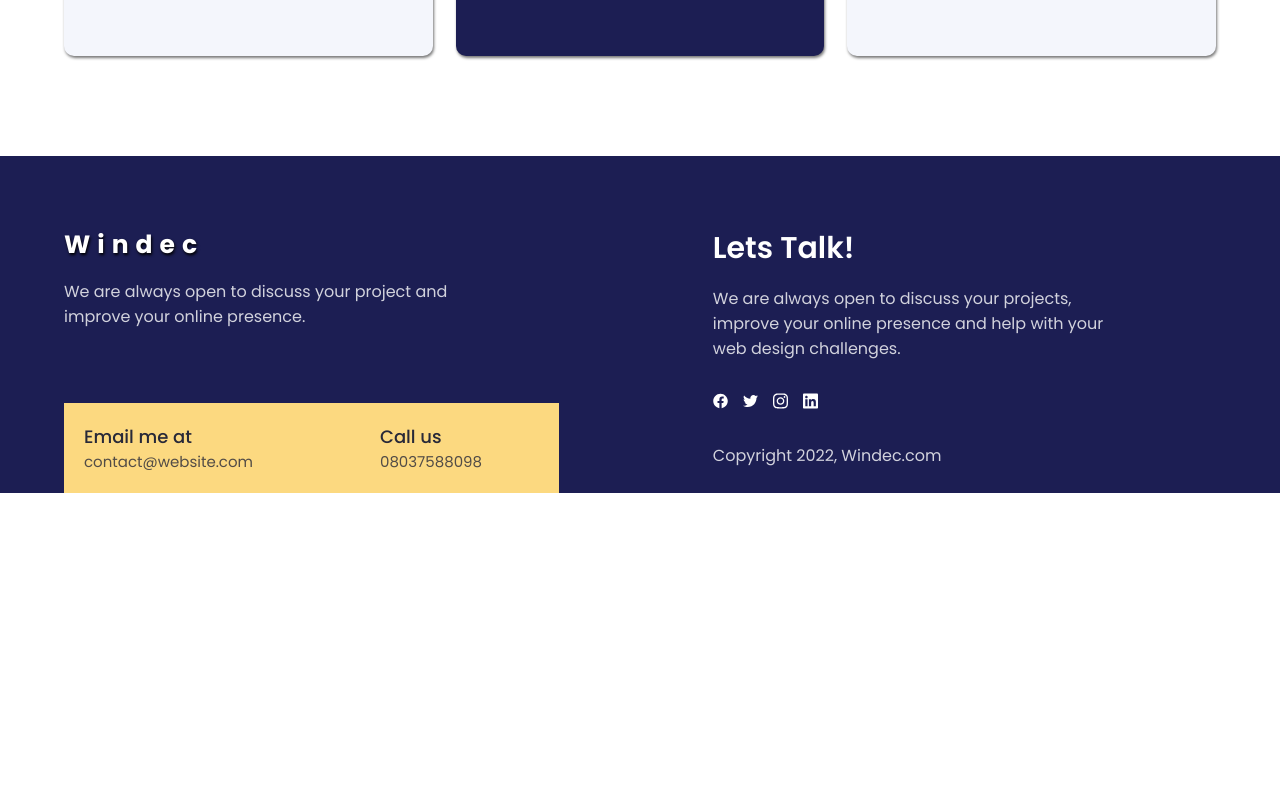
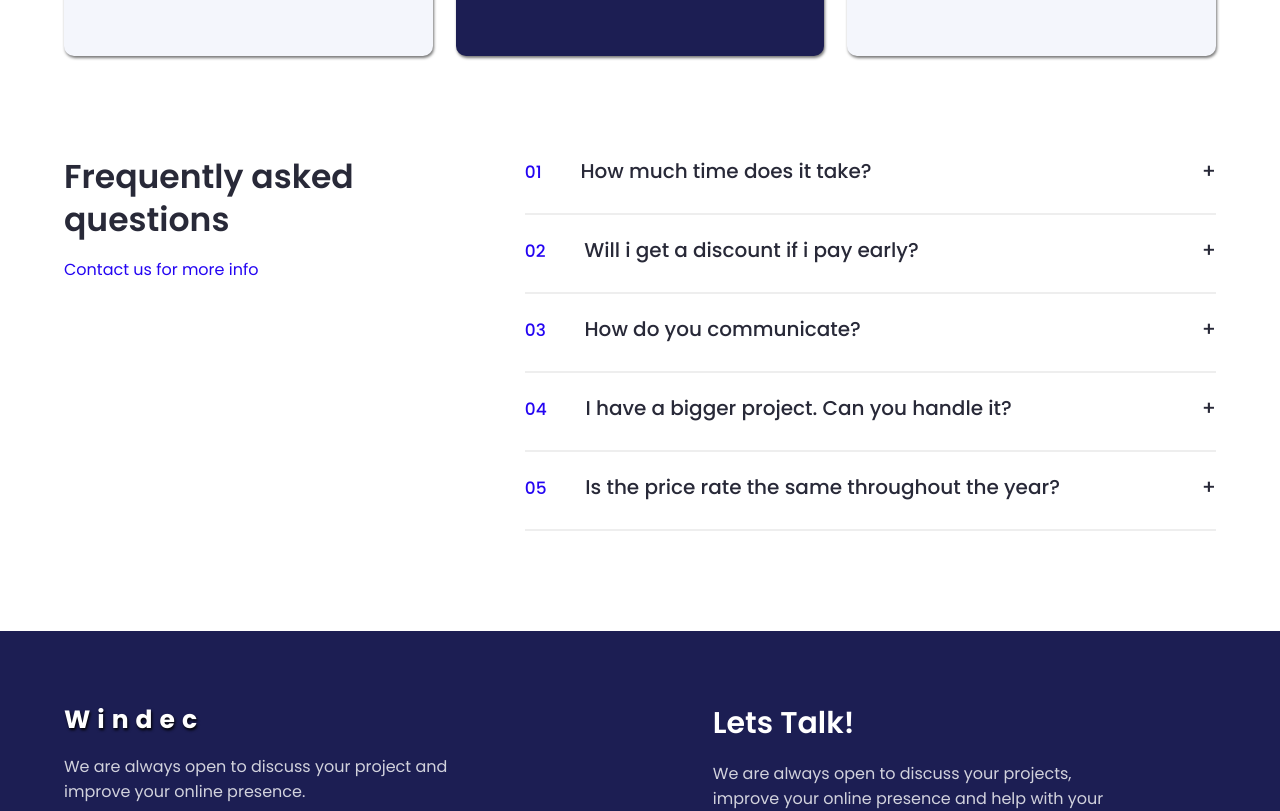
Before and after one commit to Meldy2503/Windec, a React (Create React App) app: page /pricing in a window 1280 px wide. Shown: the part 820-1631 px from the top of the page. Before the commit the page ends 1313 px from the top, so only its background shows below. Built offline with nearby package versions, Linux system fonts and the light colour scheme.

Commit message:
update animations in IntroPricing  section

```diff
--- a/src/pages/Pricing.js
+++ b/src/pages/Pricing.js
@@ -1,12 +1,13 @@
 import React from "react";
 import Intro from "../components/pricing/intro/index";
-
+import PricingFAQ from "../components/pricing/pricingFAQ/index";
 
 
 const Pricing = () => {
    return (
        <div>
            <Intro />
+           <PricingFAQ />
        </div>
    )
 }
```
